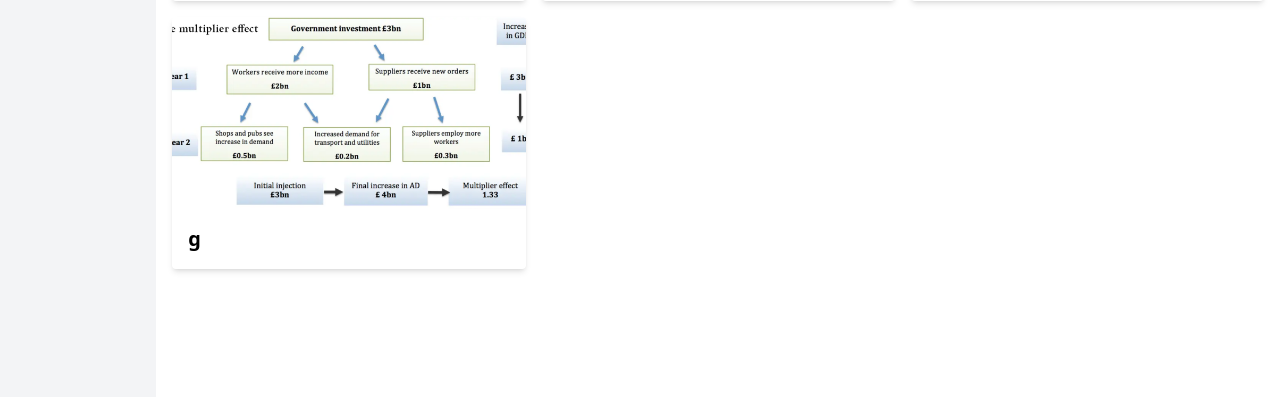
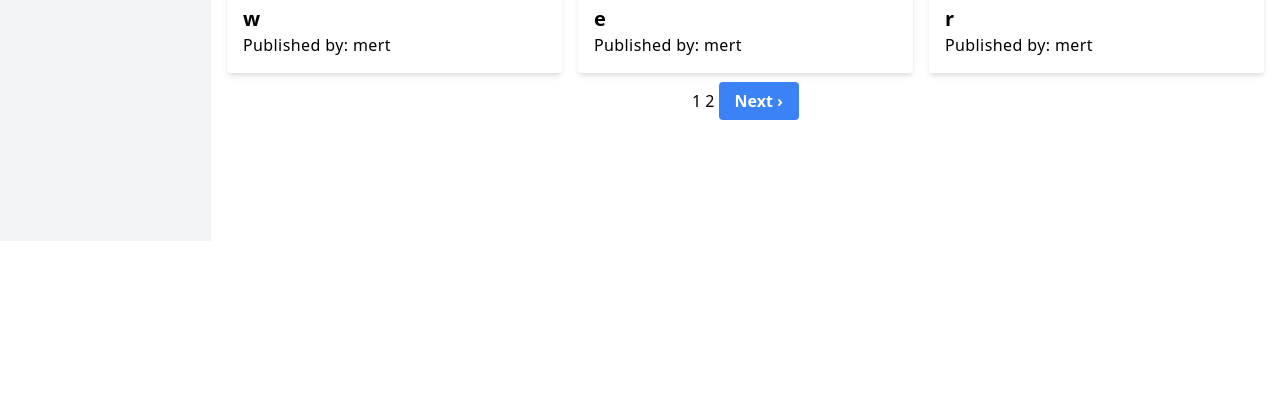
Before and after one commit to MrORE0/recipe_app, a Flask app: page / in a window 1280 px wide. Shown: the part 847-1244 px from the top of the page. After the commit the page ends 967 px from the top, so only its background shows below. Run offline with Flask 3, Linux system fonts and the light colour scheme; data comes from the database, SQL or seed files in the repository; both versions use the stored data as it was after the commit; some libraries are stand-ins or nearby versions.

Commit message:
fixed some bugs

```diff
--- a/app.py
+++ b/app.py
@@ -184,11 +184,11 @@
     return redirect(url_for('open_recipe', id = id))
 
 # here we load the recipes for home and favourites
-def loading_recipes(form, recipes, filters):
+def loading_recipes(form, recipes, filters,  page, total_pages):
         if g.user:
-            return render_template('index.html', recipes = recipes, notGuest = True, form=form, message = filters)
+            return render_template('index.html', recipes = recipes, notGuest = True, form=form, message = filters, page = page, total_pages = total_pages)
         else:
-            return render_template('index.html', recipes = recipes, notGuest = False, form=form, message = filters)
+            return render_template('index.html', recipes = recipes, notGuest = False, form=form, message = filters, page = page, total_pages = total_pages)
 
 @app.route('/open_favourites/<username>', methods=['GET', 'POST'])
 @login_required
@@ -243,24 +243,47 @@
     filtered_recipes = [recipe for recipe in recipes if recipe['type'] in filters]
     return filtered_recipes
 
-@app.route('/', methods = ['GET', 'POST'])
-@app.route('/home', methods = ['GET', 'POST'])
+
+@app.route('/', methods=['GET', 'POST'])
+@app.route('/home', methods=['GET', 'POST'])
 def home():
+    PER_PAGE = 9
     form = Filters()
     db = get_db()
     filters = form.type_checkboxes.data
     prompt = form.search.data
+
     recipes = db.execute("""SELECT * FROM recipes;""").fetchall()
+
+    # Get the current page number from the URL query parameter
+    page = request.args.get('page', 1, type=int)
+    start = (page - 1) * PER_PAGE
+    end = start + PER_PAGE
+
     if prompt and filters:
-        # we need the intersection of both after filtering the passed recipes
         searched_for = search_for(prompt, recipes)
+        filtered = checkFilters(searched_for, filters)
+        recipes = list(set(searched_for) & set(filtered))
+        total_recipes = len(recipes)
+    elif prompt:
+        recipes = search_for(prompt, recipes)
+        recipes = search_for(prompt=prompt, recipes=recipes)
+        total_recipes = len(recipes)
+    elif filters:
         filtered = checkFilters(recipes, filters)
-        recipes = list(set(searched_for) & set(filtered))
-    elif prompt:
-        recipes =  search_for(prompt = prompt, recipes=recipes)
-    elif filters:
         recipes = checkFilters(recipes, filters)
-    return loading_recipes(form, recipes, filters)
+        total_recipes = len(recipes)
+    else:
+        total_recipes = len(recipes)
+
+    # Calculate total pages for pagination
+    total_pages = (total_recipes + PER_PAGE - 1) // PER_PAGE
+
+    recipes = recipes[start:end]  # Slice recipes for current page
+
+    return loading_recipes(form, recipes, filters, page, total_pages)
+
+
 
 def search_for(prompt, recipes):
     db = get_db()
--- a/templates/index.html
+++ b/templates/index.html
@@ -2,7 +2,7 @@
 
 {% block main_content %}
 <div class="flex flex-col md:flex-row min-h-screen">
-    <aside class="bg-gray-100 w-full md:w-1/5 p-4 md:mr-4">
+    <aside class="bg-gray-100 w-full md:w-1/6 p-4 md:mr-4">
         <form action="" method="post" novalidate>
             {{ form.search.label }}
             {{ form.search(class="mb-4 block w-full px-4 py-2 rounded border border-gray-300 focus:outline-none focus:border-blue-500") }}
@@ -25,7 +25,7 @@
         </form>
     </aside>
 
-    <main class="flex-grow p-4 md:pl-0 mb-28">
+    <main class="flex-grow p-4 md:pl-0 mb-28 md:w-5/6">
         <section class="all_recipes">
             {% if recipes %}
             <div class="grid grid-cols-1 sm:grid-cols-2 md:grid-cols-3 gap-4">
@@ -34,9 +34,34 @@
                     <img src="{{ url_for('static', filename=recipe['image_path']) }}" alt="{{ recipe['title'] }}" class="w-full h-48 object-cover group-hover:scale-110">
                     <div class="p-4">
                         <h2 class="text-xl font-bold tracking-wide">{{ recipe['title'] }}</h2>
+                        <p class="tracking-wide"> Published by: {{ recipe['username'] }}</p>
                     </div>
                 </a>
                 {% endfor %}
+            </div>
+
+            <!--Paging-->
+            <div class="flex justify-center mt-4">
+                {% if total_pages > 1 %}
+                <nav class="pagination">
+                    {% if page > 1 %}
+                    <a href="{{ url_for('home', page=page-1) }}" class="bg-blue-500 hover:bg-blue-700 text-white font-bold py-2 px-4 rounded">Prev &lsaquo;</a>
+                    {% endif %}
+
+                    {% for p in range(1, total_pages + 1) %}
+                        {% if p == page %}
+                            <span class="pagination-link current">{{ p }}</span>
+                        {% else %}
+                            <a href="{{ url_for('home', page=p) }}" class="pagination-link">{{ p }}</a>
+                        {% endif %}
+                    {% endfor %}
+
+                    {% if page < total_pages %}
+                    <a href="{{ url_for('home', page=page+1) }}" class="bg-blue-500 hover:bg-blue-700 text-white font-bold py-2 px-4 rounded">Next &rsaquo;</a>
+                    {% endif %}
+
+                </nav>
+                {% endif %}
             </div>
             {% else %}
             <p class="text-center">No recipes were found.</p>
```
Also changed, not shown: app.db, static/Screenshot_2023-11-01_at_22.04.22.png (added), static/Screenshot_2023-11-01_at_22.04.26.png (added), static/Screenshot_2024-03-11_at_10.45.04.png (added), static/Screenshot_2024-03-11_at_15.21.05.png (added), 2 other files.
